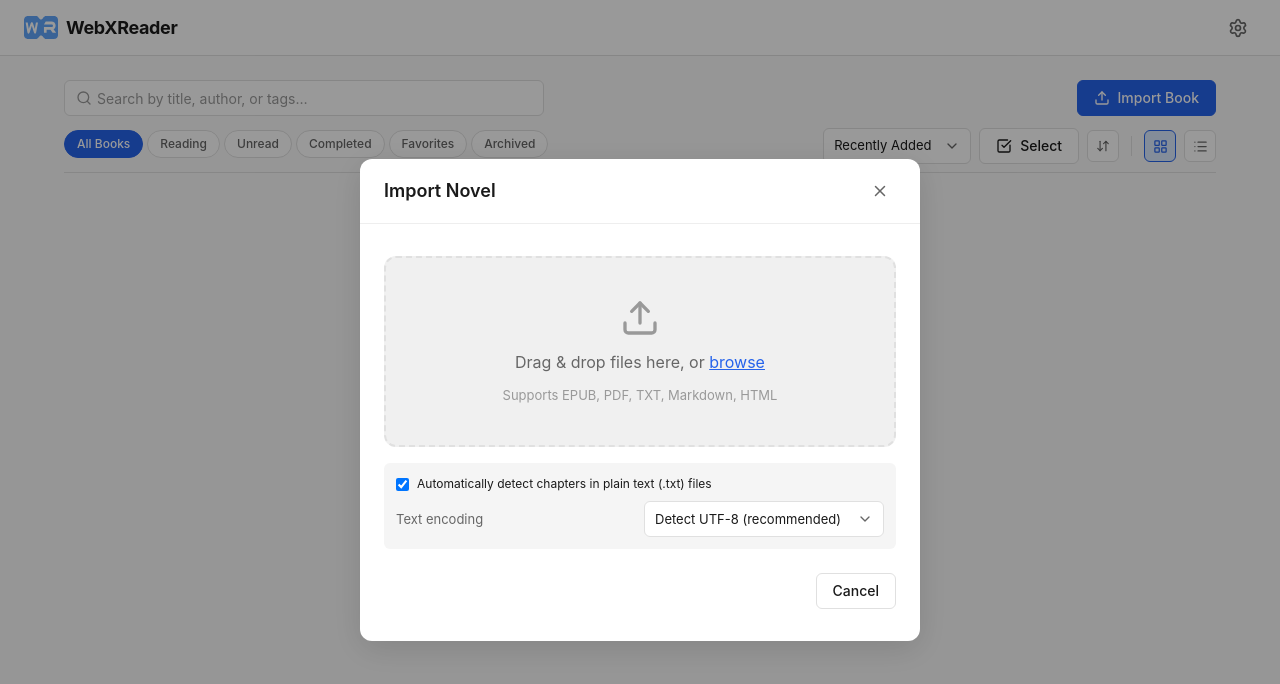
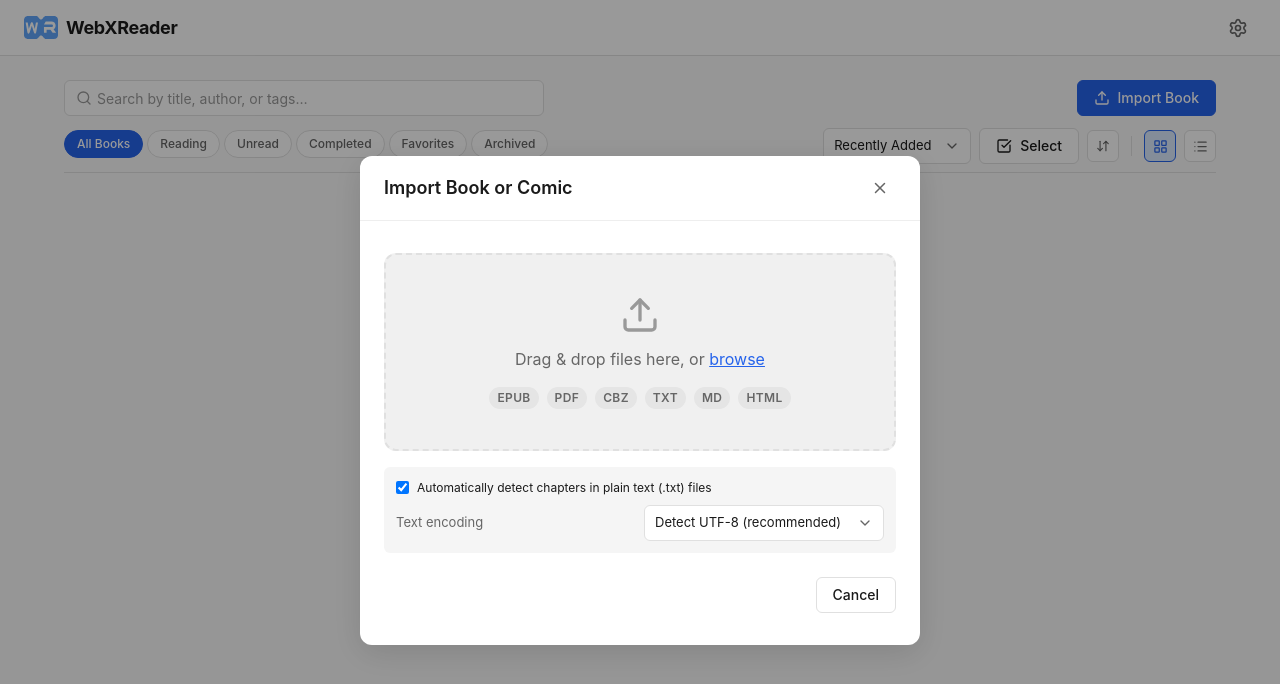
Before and after one commit to xensenx/WebXReader, a React (Vite) app: page /#/ in a window 1280 px wide. Both pictures are taken after a click on the button "Import Book". Shown: the top 684 px of the page. Built offline with nearby package versions, Linux system fonts and the light colour scheme.

Commit message:
feat(ui): display CBZ support across import, library, dropzone, and metadata dialogs

```diff
--- a/src/components/common/DropZone.module.css
+++ b/src/components/common/DropZone.module.css
@@ -71,3 +71,22 @@
   color: var(--color-text-tertiary);
   margin: 0;
 }
+
+.formatPills {
+  display: flex;
+  flex-wrap: wrap;
+  justify-content: center;
+  align-items: center;
+  gap: var(--space-2);
+  margin-top: var(--space-1);
+}
+
+.formatPill {
+  font-size: var(--text-xs);
+  font-weight: 600;
+  padding: 2px 8px;
+  border-radius: var(--radius-full);
+  background-color: var(--color-bg-tertiary);
+  color: var(--color-text-secondary);
+  letter-spacing: 0.03em;
+}
--- a/src/components/common/DropZone.tsx
+++ b/src/components/common/DropZone.tsx
@@ -131,7 +131,14 @@ export function DropZone({
           <p className={styles.text}>
             Drag &amp; drop files here, or <span className={styles.link}>browse</span>
           </p>
-          <p className={styles.hint}>Supports EPUB, PDF, TXT, Markdown, HTML</p>
+          <div className={styles.formatPills} aria-label="Supported formats">
+            <span className={styles.formatPill}>EPUB</span>
+            <span className={styles.formatPill}>PDF</span>
+            <span className={styles.formatPill}>CBZ</span>
+            <span className={styles.formatPill}>TXT</span>
+            <span className={styles.formatPill}>MD</span>
+            <span className={styles.formatPill}>HTML</span>
+          </div>
         </>
       )}
     </div>
--- a/src/components/library/BookDetailsDialog.tsx
+++ b/src/components/library/BookDetailsDialog.tsx
@@ -340,7 +340,7 @@ export function BookDetailsDialog({ book, isOpen, onClose, onSave }: BookDetails
             <span className={styles.infoValue}>{formatFileSize(book.fileSize)}</span>
           </div>
           <div className={styles.infoItem}>
-            <span>Chapters:</span>
+            <span>{book.sourceFormat === 'cbz' ? 'Pages:' : 'Chapters:'}</span>
             <span className={styles.infoValue}>{book.totalChapters}</span>
           </div>
           <div className={styles.infoItem}>
--- a/src/components/library/ImportDialog.tsx
+++ b/src/components/library/ImportDialog.tsx
@@ -198,7 +198,7 @@ export function ImportDialog({
           ? 'Import Results'
           : duplicateBook
           ? 'Duplicate Book Detected'
-          : 'Import Novel'
+          : 'Import Book or Comic'
       }
       size="md"
     >
@@ -322,7 +322,9 @@ export function ImportDialog({
                 </p>
                 <p className={styles.successChapters}>
                   {importedBook.totalChapters}{' '}
-                  {importedBook.totalChapters === 1 ? 'chapter' : 'chapters'} •{' '}
+                  {importedBook.sourceFormat === 'cbz'
+                    ? importedBook.totalChapters === 1 ? 'page' : 'pages'
+                    : importedBook.totalChapters === 1 ? 'chapter' : 'chapters'} •{' '}
                   {importedBook.sourceFormat.toUpperCase()}
                 </p>
               </div>
--- a/src/components/library/LibraryView.tsx
+++ b/src/components/library/LibraryView.tsx
@@ -109,7 +109,8 @@ export function LibraryView() {
           b.title.toLowerCase().includes(q) ||
           b.author.toLowerCase().includes(q) ||
           (b.userTags && b.userTags.some((t) => t.toLowerCase().includes(q))) ||
-          (b.originalFilename && b.originalFilename.toLowerCase().includes(q))
+          (b.originalFilename && b.originalFilename.toLowerCase().includes(q)) ||
+          b.sourceFormat.toLowerCase().includes(q)
       );
     }
 
@@ -419,9 +420,9 @@ export function LibraryView() {
           <EmptyState
             icon={BookOpen}
             title="Your Library is Empty"
-            description="Import a web novel in EPUB, PDF, TXT, Markdown, or HTML format to get started. All books stay safely on your device."
+            description="Import a book or comic in EPUB, PDF, CBZ, TXT, Markdown, or HTML format to get started. All books stay safely on your device."
             action={{
-              label: 'Import First Novel',
+              label: 'Import First Book',
               onClick: () => {
                 setDroppedFiles(null);
                 setImportOpen(true);
@@ -506,7 +507,7 @@ export function LibraryView() {
         <div className={styles.dragOverlay}>
           <div className={styles.dragCard}>
             <Upload size={48} />
-            <span>Drop novel file to import</span>
+            <span>Drop book or comic file to import</span>
           </div>
         </div>
       )}
--- a/src/components/settings/InformationPage.tsx
+++ b/src/components/settings/InformationPage.tsx
@@ -92,7 +92,7 @@ function AboutWebXReader() {
           <p>
             Your imported books, reading progress, bookmarks, annotations, and preferences are kept
             in this browser. WebXReader has no account system or cloud library. It supports TXT,
-            Markdown, HTML, EPUB, and PDF books, with reading layouts and typography you can adjust.
+            Markdown, HTML, EPUB, PDF, and CBZ comic books, with reading layouts and typography you can adjust.
           </p>
         </section>
 
```
